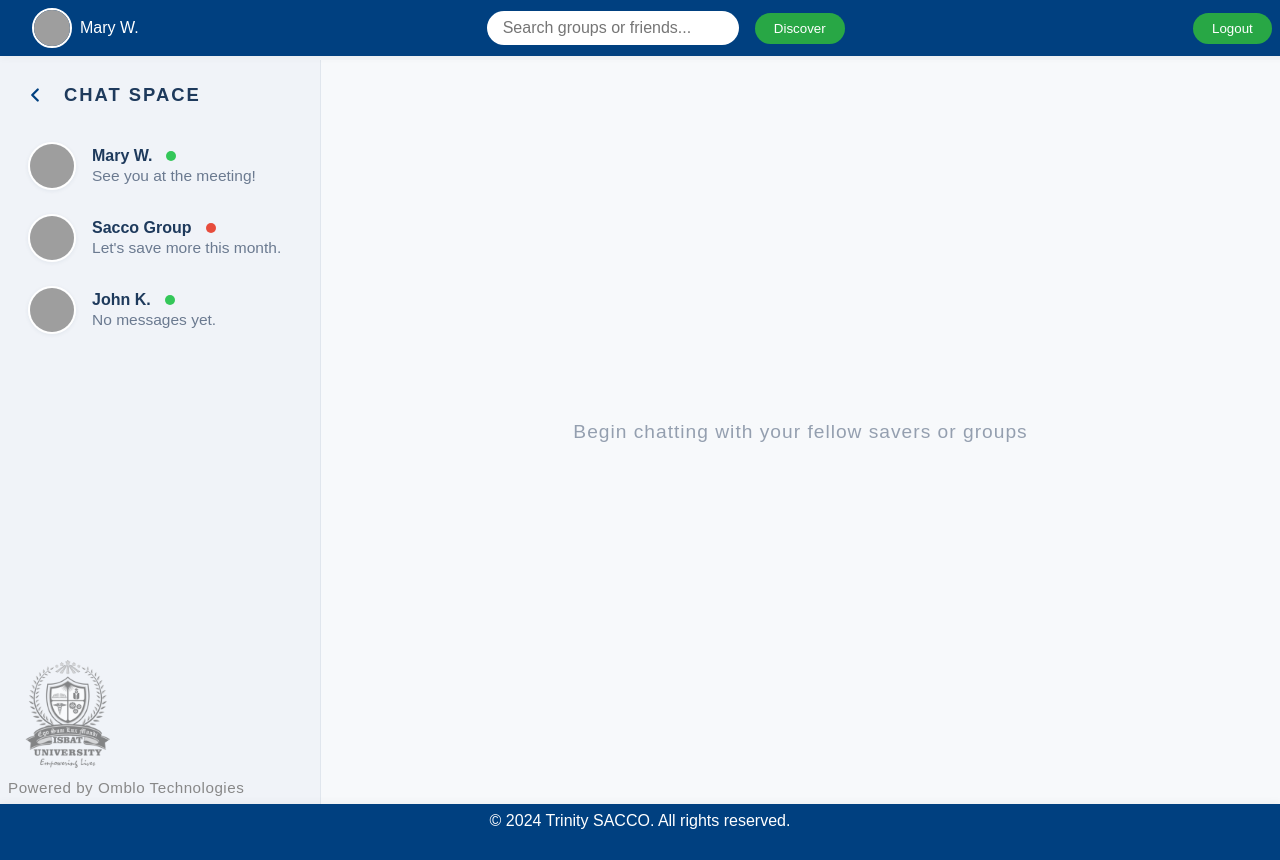
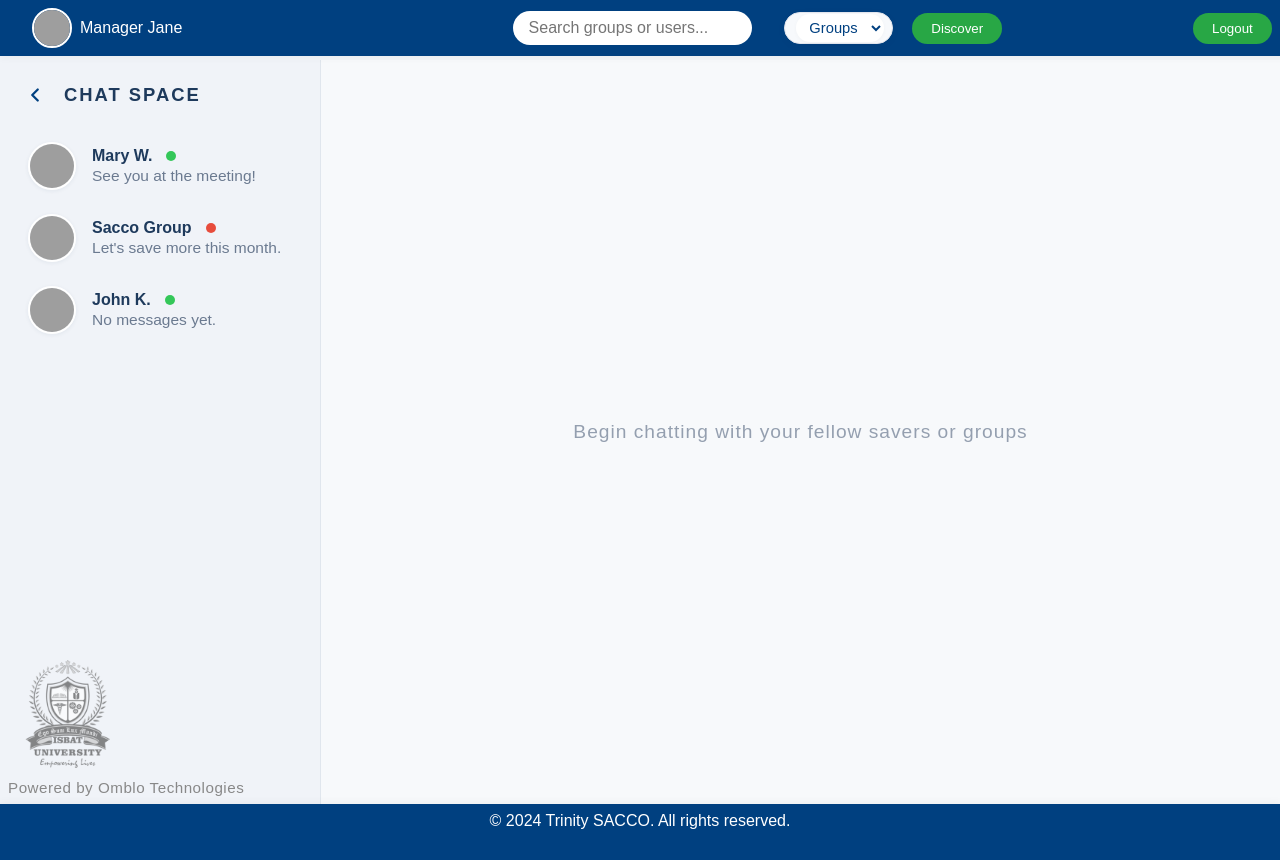
Before and after one commit to katsomar/trinitysaccoprj, a React (Vite) app in the folder client/: page /manager-chat in a window 1280 px wide. Built offline with nearby package versions, Linux system fonts and the light colour scheme; grey boxes are pictures that could not be loaded.

Commit message:
Last modifications made

```diff
--- /dev/null
+++ b/client/src/components/ManagerTopNav.jsx
@@ -0,0 +1,129 @@
+import React, { useState } from "react";
+import "../styles/discover.css";
+
+const mockGroups = [
+  { id: "g1", name: "Education Fund", members: 24 },
+  { id: "g2", name: "Business Group", members: 15 },
+  { id: "g3", name: "Holiday Club", members: 8 },
+  { id: "g4", name: "Women Empowerment", members: 32 },
+  { id: "g5", name: "Farmers SACCO", members: 19 },
+];
+const mockUsers = [
+  { id: "u1", username: "jane_doe", name: "Jane Doe" },
+  { id: "u2", username: "john_smith", name: "John Smith" },
+  { id: "u3", username: "alice_j", name: "Alice Johnson" },
+  { id: "u4", username: "bob_lee", name: "Bob Lee" },
+  { id: "u5", username: "mary_ann", name: "Mary Ann" },
+];
+
+export default function ManagerTopNav() {
+  const [searchType, setSearchType] = useState("group");
+  const [search, setSearch] = useState("");
+  const [results, setResults] = useState([]);
+  const [showTrending, setShowTrending] = useState(false);
+  const [focused, setFocused] = useState(false);
+
+  function handleSearch(e) {
+    setSearch(e.target.value);
+    if (e.target.value.trim() === "") {
+      setResults([]);
+      return;
+    }
+    if (searchType === "group") {
+      setResults(
+        mockGroups.filter(g =>
+          g.name.toLowerCase().includes(e.target.value.toLowerCase())
+        )
+      );
+    } else {
+      setResults(
+        mockUsers.filter(u =>
+          u.name.toLowerCase().includes(e.target.value.toLowerCase()) ||
+          u.username.toLowerCase().includes(e.target.value.toLowerCase())
+        )
+      );
+    }
+  }
+
+  return (
+    <nav className="navbar">
+      <div className="navbar-left">
+        <div className="profile-viewer" style={{ cursor: 'pointer' }} onClick={() => window.location.href = '/profile'}>
+          <img src="/assets/manager-avatar.png" alt="Avatar" className="avatar" />
+          <span>Manager Jane</span>
+        </div>
+      </div>
+      <div className="navbar-center">
+        <div className="discover-searchbar-wrapper">
+          <input
+            type="text"
+            className="search-bar"
+            placeholder="Search groups or users..."
+            value={search}
+            onFocus={() => { setFocused(true); setShowTrending(true); }}
+            onBlur={() => { setFocused(false); setTimeout(() => setShowTrending(false), 200); }}
+            onChange={handleSearch}
+          />
+          <div className="discover-type-select-wrapper">
+            <select
+              id="discover-type-select"
+              className="discover-type-select"
+              value={searchType}
+              onChange={e => { setSearchType(e.target.value); setSearch(""); setResults([]); }}
+            >
+              <option value="group">Groups</option>
+              <option value="user">Users</option>
+            </select>
+          </div>
+          <button className="discover-btn" onClick={() => window.location.href = "/manager-discover"}>Discover</button>
+          {(search.length > 0) && (
+            <div className="discover-trending-dropdown">
+              {searchType === "group"
+                ? (
+                  <>
+                    <div className="discover-trending-title">Trending Groups</div>
+                    {results.length > 0 ? results.map(g => (
+                      <div className="discover-trending-row" key={g.id}>
+                        <span className="discover-group-name">{g.name}</span>
+                        <span className="discover-group-members">{g.members} members</span>
+                        <button className="discover-join-btn">Send Request to Join</button>
+                      </div>
+                    )) : <div className="discover-no-results">No groups found.</div>}
+                  </>
+                )
+                : (
+                  <>
+                    <div className="discover-trending-title">Users</div>
+                    {results.length > 0 ? results.map(u => (
+                      <div className="discover-trending-row" key={u.id}>
+                        <span className="discover-user-name">{u.name} <span className="discover-username">@{u.username}</span></span>
+                        <div className="discover-user-actions">
+                          <button className="discover-chat-btn" onClick={() => window.location.href = `/manager-chat/${u.username}`}>Chat</button>
+                          <button className="discover-invite-btn" onClick={() => alert('Invite flow (mock)')}>Invite</button>
+                        </div>
+                      </div>
+                    )) : <div className="discover-no-results">No users found.</div>}
+                  </>
+                )}
+            </div>
+          )}
+          {showTrending && searchType === "group" && search.trim() === "" && (
+            <div className="discover-trending-dropdown">
+              <div className="discover-trending-title">Trending Groups</div>
+              {mockGroups.map(g => (
+                <div className="discover-trending-row" key={g.id}>
+                  <span className="discover-group-name">{g.name}</span>
+                  <span className="discover-group-members">{g.members} members</span>
+                  <button className="discover-join-btn">Send Request to Join</button>
+                </div>
+              ))}
+            </div>
+          )}
+        </div>
+      </div>
+      <div className="navbar-right">
+        <button className="logout-btn" onClick={() => window.location.href = "/login"}>Logout</button>
+      </div>
+    </nav>
+  );
+}
--- a/client/src/pages/GroupView.jsx
+++ b/client/src/pages/GroupView.jsx
@@ -4,6 +4,7 @@ import logo from '../assets/images/logo.png';
 import { useNavigate, useLocation } from 'react-router-dom';
 import InviteManager from './InviteManager';
 import Footer from '../components/Footer';
+import ManagerTopNav from '../components/ManagerTopNav';
 
 const dummyUsers = [
   { id: 1, name: 'Jane Doe', email: 'jane@example.com' },
@@ -243,25 +244,7 @@ const GroupView = () => {
   return (
     <div className="saver-dashboard">
       {/* Navbar (Manager style) */}
-      <nav className="navbar">
-        <div className="navbar-left">
-          <div className="profile-viewer" style={{ cursor: 'pointer' }} onClick={() => navigate('/profile')}>
-            <img src={user.avatar} alt="Avatar" className="avatar" />
-            <span>{user.name}</span>
-          </div>
-        </div>
-        <div className="navbar-center">
-          <input
-            type="text"
-            className="search-bar"
-            placeholder="Search groups or friends..."
-          />
-          <button className="discover-btn" onClick={() => navigate("/manager-discover")}>Discover</button>
-        </div>
-        <div className="navbar-right">
-          <button className="logout-btn" onClick={() => navigate("/login")}>Logout</button>
-        </div>
-      </nav>
+      <ManagerTopNav />
       <div className="dashboard-body">
         {/* Sidebar placeholder, replace with actual Sidebar if available */}
         <aside className="sidebar">
--- a/client/src/pages/ManagerChat.jsx
+++ b/client/src/pages/ManagerChat.jsx
@@ -1,5 +1,6 @@
 import React, { useState, useRef, useEffect } from "react";
 import "../styles/chat.css";
+import ManagerTopNav from '../components/ManagerTopNav';
 
 // Dummy data for contacts/groups
 const contacts = [
@@ -34,12 +35,6 @@ const contacts = [
   },
   // ...add more as needed
 ];
-
-// Dummy user for navbar
-const user = {
-  name: "Mary W.",
-  avatar: "https://ui-avatars.com/api/?name=Mary+W"
-};
 
 function ManagerChat() {
   const [selected, setSelected] = useState(null);
@@ -82,36 +77,9 @@ function ManagerChat() {
     if (e.key === "Enter") handleSend();
   };
 
-  // Top nav bar styled exactly like SaverDashboard
-  const TopNav = () => (
-    <nav className="navbar">
-      <div className="navbar-left">
-        <div className="profile-viewer" style={{ cursor: 'pointer' }} onClick={() => window.location.href = '/profile'}>
-          <img src={user.avatar} alt="Avatar" className="avatar" />
-          <span>{user.name}</span>
-        </div>
-      </div>
-      <div className="navbar-center">
-        <input
-          type="text"
-          className="search-bar"
-          placeholder="Search groups or friends..."
-          // Optionally add onChange handler if needed
-        />
-        <button className="discover-btn" onClick={() => navigate("/manager-discover")}>Discover
-        </button>
-      </div>
-      <div className="navbar-right">
-        <button className="logout-btn" onClick={() => window.location.href = "/login"}>
-          Logout
-        </button>
-      </div>
-    </nav>
-  );
-
   return (
     <div className="chat-root">
-      <TopNav />
+      <ManagerTopNav />
       <div className="chat-main">
         {/* LEFT SIDEBAR */}
         <aside className="chat-sidebar" style={{ marginTop: 0, top: 0, height: "100%" }}>
--- a/client/src/pages/ManagerDashboard.jsx
+++ b/client/src/pages/ManagerDashboard.jsx
@@ -3,6 +3,7 @@ import { useNavigate } from "react-router-dom";
 import { Line, Bar, Pie } from "react-chartjs-2";
 import DepositModal from '../components/DepositModal';
 import WithdrawPopup from '../components/WithdrawPopup';
+import ManagerTopNav from '../components/ManagerTopNav';
 import "../styles/SaverDashboard.css";
 
 // --- Mock Data ---
@@ -409,21 +410,7 @@ export default function ManagerDashboard() {
     <div className="scrollable-page">
       <div className="saver-dashboard">
         {/* Navbar */}
-        <nav className="navbar">
-          <div className="navbar-left">
-            <div className="profile-viewer" style={{ cursor: 'pointer' }}>
-              <img src="/assets/manager-avatar.png" alt="Avatar" className="avatar" />
-              <span>Manager Jane</span>
-            </div>
-          </div>
-          <div className="navbar-center">
-            <input type="text" className="search-bar" placeholder="Search groups or friends..." />
-            <button className="discover-btn" onClick={() => navigate("/manager-discover")}>Discover</button>
-          </div>
-          <div className="navbar-right">
-            <button className="logout-btn">Logout</button>
-          </div>
-        </nav>
+        <ManagerTopNav />
 
         <div className="dashboard-body">
           {/* Sidebar */}
--- a/client/src/pages/ManagerSettings.jsx
+++ b/client/src/pages/ManagerSettings.jsx
@@ -1,6 +1,7 @@
 import React, { useState } from "react";
 import "../styles/manager-settings.css";
 import { useNavigate } from "react-router-dom";
+import ManagerTopNav from '../components/ManagerTopNav';
 
 
 const user = {
@@ -94,26 +95,8 @@ const ManagerSettings = () => {
 
   return (
     <div className="manager-settings-root">
-      {/* Top NavBar (copied from ManagerDashboard) */}
-      <nav className="navbar">
-        <div className="navbar-left">
-          <div className="profile-viewer" style={{ cursor: 'pointer' }} onClick={() => navigate('/profile')}>
-            <img src={user.avatar} alt="Avatar" className="avatar" />
-            <span>{user.name}</span>
-          </div>
-        </div>
-        <div className="navbar-center">
-          <input
-            type="text"
-            className="search-bar"
-            placeholder="Search groups or members..."
-          />
-          <button className="discover-btn" onClick={() => navigate("/manager-discover")}>Discover</button>
-        </div>
-        <div className="navbar-right">
-          <button className="logout-btn" onClick={() => navigate("/login")}>Logout</button>
-        </div>
-      </nav>
+      {/* Top NavBar */}
+      <ManagerTopNav />
       <div className="manager-settings-main">
         <aside className="sidebar">
           <div className="online-status">
```
Also changed, not shown: client/src/pages/ManagerNotifications.jsx (+3 -20 lines).
